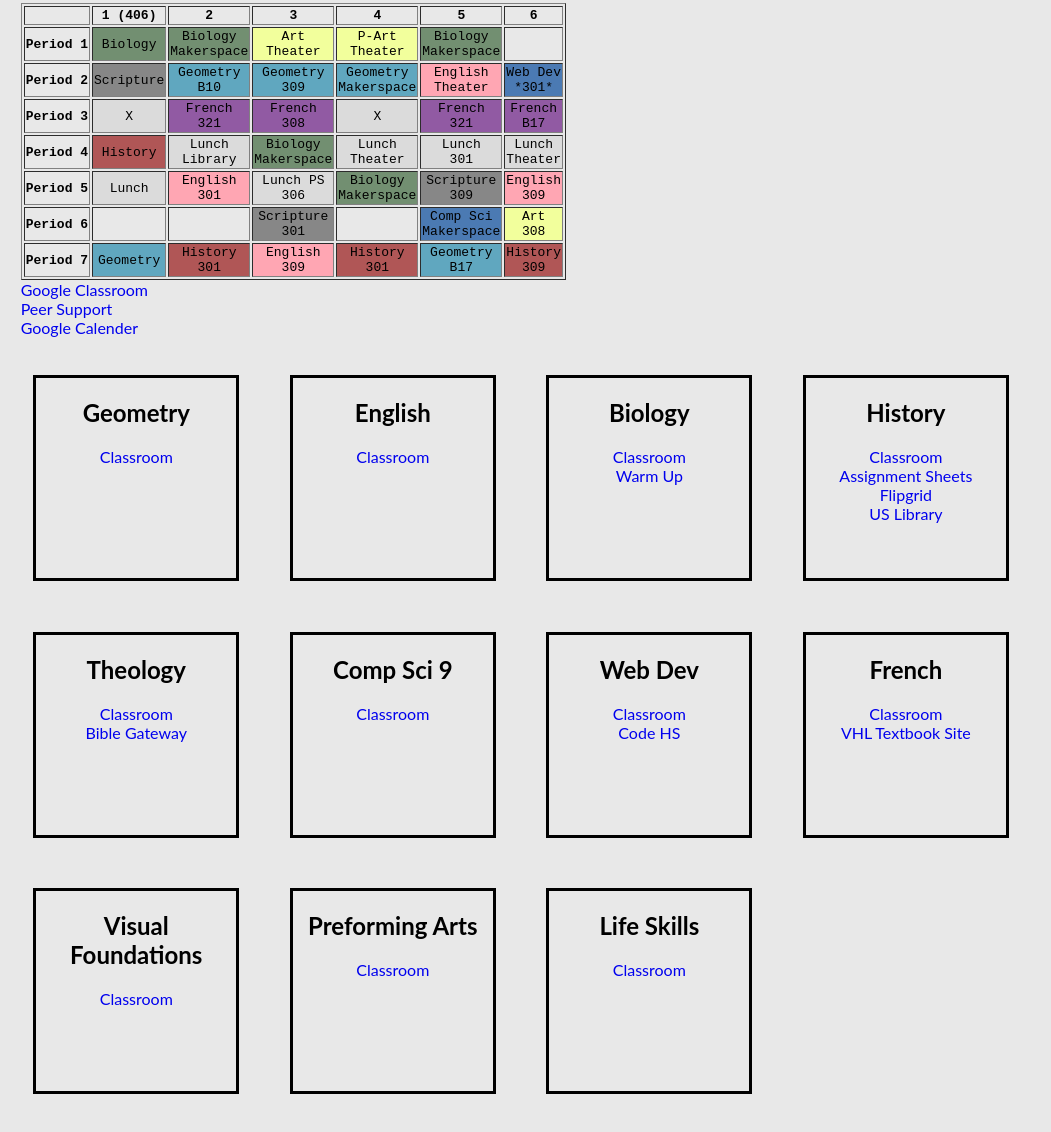
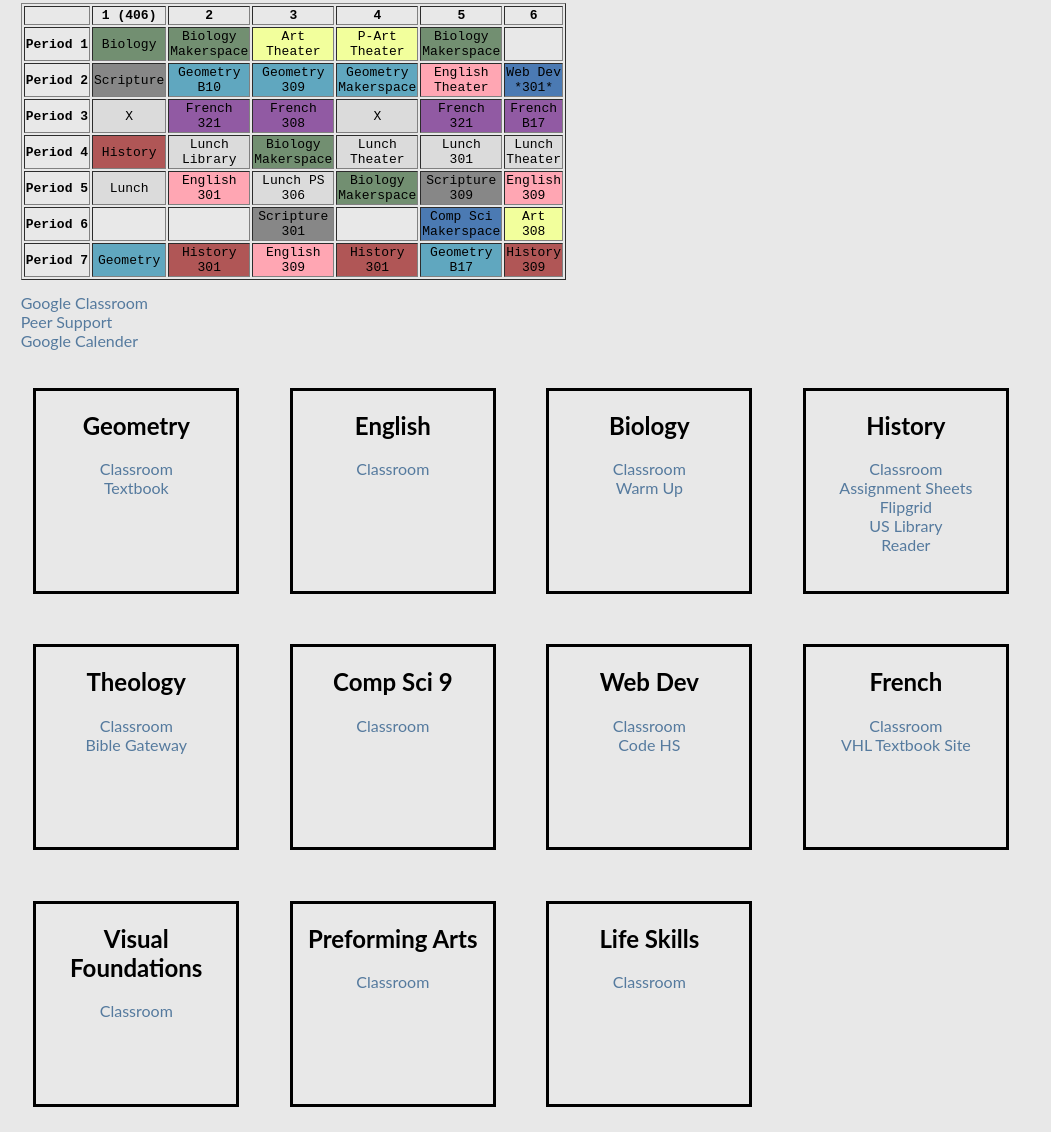
Before and after one commit to isabelpt/schoolmasterpage, a plain HTML site: page index.html in a window 1280 px wide. Shown: the part 297-1429 px from the top of the page, without its empty margins (0-1051 px from the left). Drawn offline with Linux system fonts and the light colour scheme.

Commit message:
commit 2

```diff
--- a/index.html
+++ b/index.html
@@ -101,69 +101,73 @@
                         </tr>
                     </tbody>
             </table>
-                    <a href="https://classroom.google.com/h">Google Classroom</a>
+                    <a href="https://classroom.google.com/h" target="_blank">Google Classroom</a>
                     <br>
-                    <a href="https://docs.google.com/document/d/1ibMCU0tZtgR2wIC1lTmoaL_2KKFxZrbDp3qF2qd34xE/edit?usp=sharing">Peer Support</a>
+                    <a href="https://docs.google.com/document/d/1ibMCU0tZtgR2wIC1lTmoaL_2KKFxZrbDp3qF2qd34xE/edit?usp=sharing" target="_blank">Peer Support</a>
                     <br>
-                    <a href="https://calendar.google.com/calendar/u/0/r?tab=rc&pli=1">Google Calender</a>
+                    <a href="https://calendar.google.com/calendar/u/0/r?tab=rc&pli=1" target="_blank">Google Calender</a>
                 </div>
             <div id="geometry">
                 <h2>Geometry</h2>
-                <a href="https://classroom.google.com/c/MTQxMzg1MTM2MTcw">Classroom</a>
+                <a href="https://classroom.google.com/c/MTQxMzg1MTM2MTcw" target="_blank">Classroom</a>
+                <br>
+                <a href="geotextbook.pdf" target="_blank">Textbook</a>
             </div>
             <div id="english">
                 <h2>English</h2>
-                <a href="https://classroom.google.com/c/MTQxMDIxOTc1MzQ5">Classroom</a>
+                <a href="https://classroom.google.com/c/MTQxMDIxOTc1MzQ5" target="_blank">Classroom</a>
             </div>
             <div id="biology">
                 <h2>Biology</h2>
-                <a href="https://classroom.google.com/c/MTExNjI5Nzk5Mzc0">Classroom</a>
+                <a href="https://classroom.google.com/c/MTExNjI5Nzk5Mzc0" target="_blank">Classroom</a>
                 <br>
-                <a href="https://pollev.com/elizaeckstei128">Warm Up</a>
+                <a href="https://pollev.com/elizaeckstei128" target="_blank">Warm Up</a>
             </div>
             <div id="history">
                 <h2>History</h2>
-                <a href="https://classroom.google.com/c/MTExNjEwOTU2ODc5">Classroom</a>
+                <a href="https://classroom.google.com/c/MTExNjEwOTU2ODc5" target="_blank">Classroom</a>
                 <br>
-                <a href="https://classroom.google.com/c/MTExNjEwOTU2ODc5/m/MTY4Njk1NzMyNjk3/details">Assignment Sheets</a>
+                <a href="https://classroom.google.com/c/MTExNjEwOTU2ODc5/m/MTY4Njk1NzMyNjk3/details" target="_blank">Assignment Sheets</a>
                 <br>
-                <a href="https://info.flipgrid.com/">Flipgrid</a>
+                <a href="https://info.flipgrid.com/" target="_blank">Flipgrid</a>
                 <br>
-                <a href="https://libguides.cshnyc.org/c.php?g=564565&p=4141878">US Library</a>
+                <a href="https://libguides.cshnyc.org/c.php?g=564565&p=4141878" target="_blank">US Library</a>
+                <br>
+                <a href="historyreader.pdf" target="_blank">Reader</a>
             </div>
             <div id="theology">
                 <h2>Theology</h2>
-                <a href="https://classroom.google.com/c/MTQxNzU3MTkwNDUz">Classroom</a>
+                <a href="https://classroom.google.com/c/MTQxNzU3MTkwNDUz" target="_blank">Classroom</a>
                 <br>
-                <a href="https://www.biblegateway.com/versions/Good-News-Translation-GNT-Bible/#booklist">Bible Gateway</a>
+                <a href="https://www.biblegateway.com/versions/Good-News-Translation-GNT-Bible/#booklist" target="_blank">Bible Gateway</a>
             </div>
             <div id="computerscience">
                 <h2>Comp Sci 9</h2>
-                <a href="https://classroom.google.com/c/MTQxMzgyNzc3NTUz">Classroom</a>
+                <a href="https://classroom.google.com/c/MTQxMzgyNzc3NTUz" target="_blank">Classroom</a>
             </div>
             <div id="webdevelopment">
                 <h2>Web Dev</h2>
-                <a href="https://classroom.google.com/c/MTExNDk2OTg3ODI1">Classroom</a>
+                <a href="https://classroom.google.com/c/MTExNDk2OTg3ODI1" target="_blank">Classroom</a>
                 <br>
-                <a href="https://codehs.com/student/2115856/section/153444">Code HS</a>
+                <a href="https://codehs.com/student/2115856/section/153444" target="_blank">Code HS</a>
             </div>
             <div id="french">
                 <h2>French</h2>
-                <a href="https://classroom.google.com/c/MTExNjAzMTk1Nzc2">Classroom</a>
+                <a href="https://classroom.google.com/c/MTExNjAzMTk1Nzc2" target="_blank">Classroom</a>
                 <br>
-                <a href="https://www.vhlcentral.com/home">VHL Textbook Site</a>
+                <a href="https://www.vhlcentral.com/home" target="_blank">VHL Textbook Site</a>
             </div>
             <div id="visualfoundations">
                 <h2>Visual Foundations</h2>
-                <a href="https://classroom.google.com/c/MTQ4Njc0MDU0NzQw">Classroom</a>
+                <a href="https://classroom.google.com/c/MTQ4Njc0MDU0NzQw" target="_blank">Classroom</a>
             </div>
             <div id="preformingarts">
                 <h2>Preforming Arts</h2>
-                <a href="https://classroom.google.com/c/MTExNDExNzgzODM4">Classroom</a>
+                <a href="https://classroom.google.com/c/MTExNDExNzgzODM4" target="_blank">Classroom</a>
             </div>
             <div id="lifeskills">
                 <h2>Life Skills</h2>
-                <a href="https://classroom.google.com/c/MTQyNjcwNDIyMjQz">Classroom</a>
+                <a href="https://classroom.google.com/c/MTQyNjcwNDIyMjQz" target="_blank">Classroom</a>
             </div>
     </body>
 </html>
--- a/main.css
+++ b/main.css
@@ -38,6 +38,7 @@ h1 {
 }
 table {
     font-family: monospace;
+    margin-bottom: 1%;
 }
 td {
     text-align: center;
@@ -71,6 +72,7 @@ td {
 }
 a {
     text-decoration: none;
+    color: #557a9e;
 }
 #geometry {
     float: left;
@@ -160,3 +162,12 @@ a {
     width: 200px;
     height: 200px;
 }
+a:active {
+    color: #557a9e;
+}
+a:hover {
+    color: black;
+}
+a:visited {
+    color: #557a9e;
+}
```
